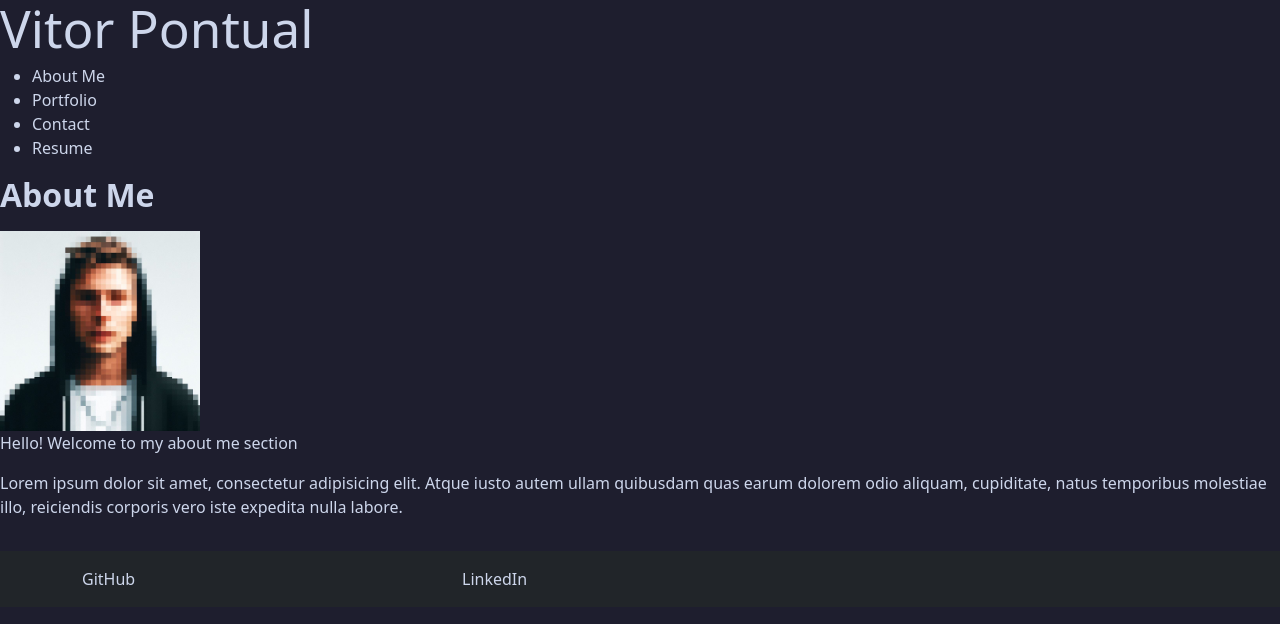
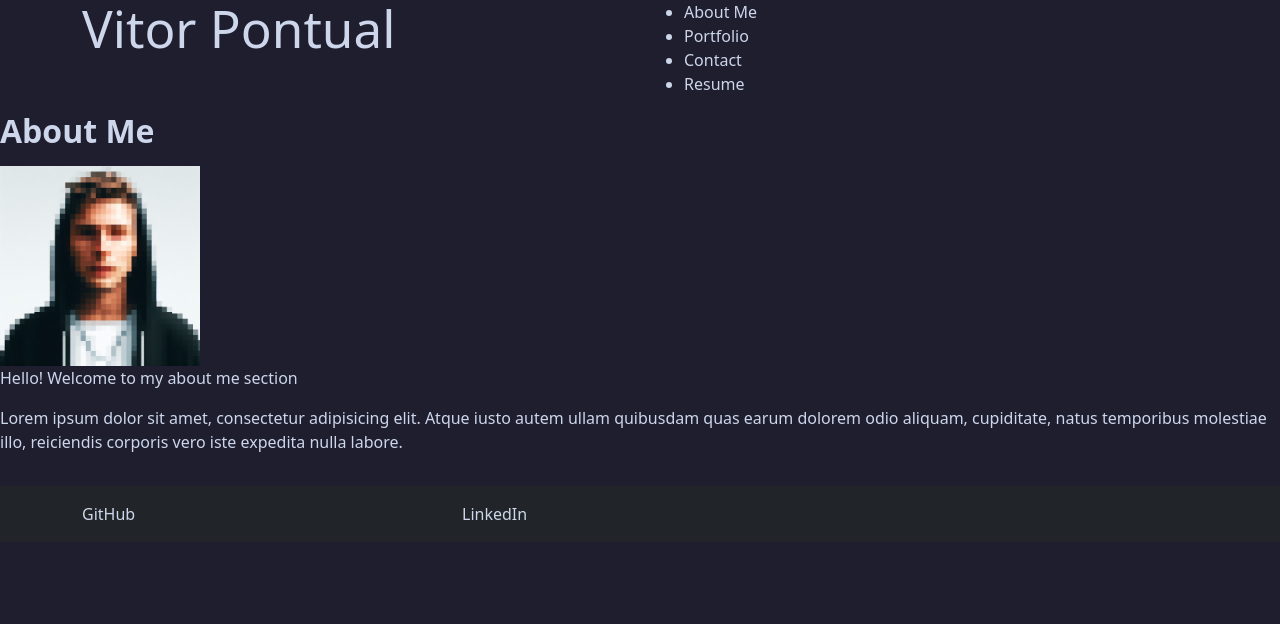
Before and after one commit to vpontual/react-portfolio, a React (Vite) app in the folder client/: page / in a window 1280 px wide. Shown: the top 624 px of the page. Built offline with nearby package versions, Linux system fonts and the light colour scheme.

Commit message:
joined navigation.jsx with header.jsx to remove redundancy

```diff
--- a/client/src/App.jsx
+++ b/client/src/App.jsx
@@ -1,6 +1,5 @@
 import { Routes, Route } from "react-router-dom";
 import Header from "./components/Header";
-import Navigation from "./components/Navigation";
 import AboutMe from "./components/AboutMe";
 import Portfolio from "./components/Portfolio";
 import Contact from "./components/Contact";
@@ -12,7 +11,6 @@
   return (
     <div>
       <Header />
-      <Navigation />
       <Routes>
         <Route path="/" element={<AboutMe />} />
         <Route path="/portfolio" element={<Portfolio />} />
--- a/client/src/components/Header.jsx
+++ b/client/src/components/Header.jsx
@@ -1,7 +1,20 @@
+import Navigation from "./Navigation";
+
 const Header = () => {
   return (
-    <header className="header">
-      <h1>Vitor Pontual</h1>
+    <header>
+      <nav>
+        <div className="container">
+          <div className="row">
+            <div className="col-md-6">
+              <h1>Vitor Pontual</h1>
+            </div>
+            <div className="col-md-6">
+              <Navigation />
+            </div>
+          </div>
+        </div>
+      </nav>
     </header>
   );
 };
```
